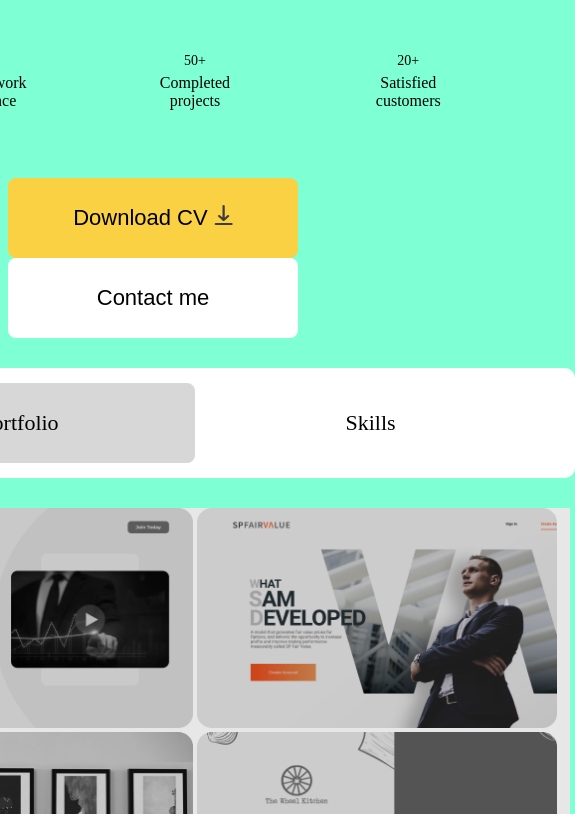
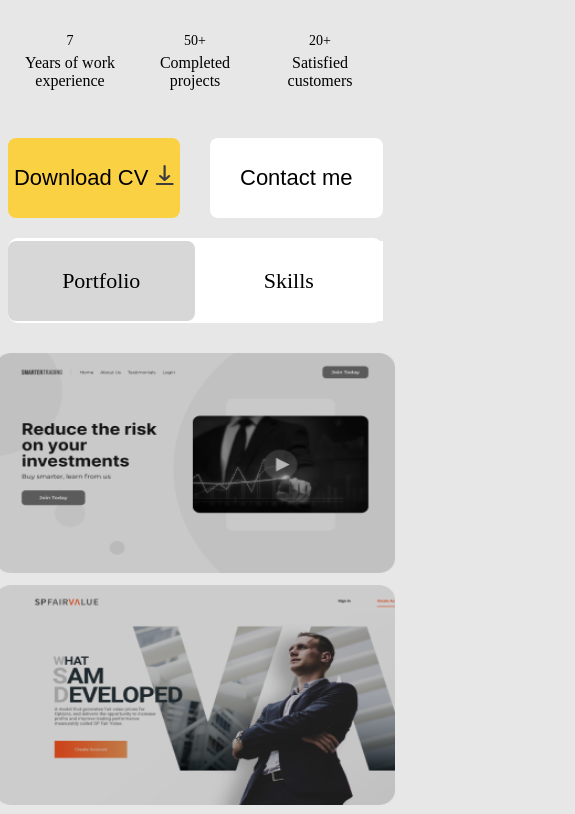
Before and after one commit to nima0096/portfolio, a plain HTML site: page index.html in a window 390 px wide. Shown: the part 320-1134 px from the top of the page, 575 px wide, since content can reach past the window. Drawn offline with Linux system fonts and the light colour scheme.

Commit message:
added changes

```diff
--- a/dark.css
+++ b/dark.css
@@ -1,16 +1,21 @@
 body {
-  background-color: black;
+  background-color: rgb(166, 223, 249);
   display: flex;
   flex-direction: column;
   align-items: center;
   gap: 60px;
   color: white;
-  font-family: Popping;
+  font-family: Poppins;
 }
 #circle-logo {
-  border-radius: 180px;
-  background-color: whitesmoke;
-  padding: 12px;
+  width: 80px;
+  height: 80px;
+  background-color: white;
+  border: none;
+  border-radius: 50%;
+  display: flex;
+  justify-content: center;
+  align-items: center;
 }
 
 #circle-logo:hover {
@@ -40,6 +45,55 @@ body {
 #rigth-head p {
   font-size: 22px;
 }
+#button-left {
+  width: 290px;
+  height: 80px;
+  background-color: #fbd144;
+  border: none;
+  font-size: 22px;
+  border-radius: 8px;
+  margin-right: 30px;
+  background-color: #fbd144;
+}
+#button-rigth {
+  width: 290px;
+  height: 80px;
+  background-color: white;
+  border: none;
+  font-size: 22px;
+  border-radius: 8px;
+}
+#big-div {
+  height: 110px;
+  background-color: white;
+  border-radius: 10px;
+  display: flex;
+  flex-direction: row;
+  justify-content: center;
+  align-items: center;
+}
+#big-div-left {
+  width: 351px;
+  height: 80px;
+  background-color: #d7d7d7;
+  font-size: 22px;
+  display: flex;
+  flex-direction: row;
+  justify-content: center;
+  align-items: center;
+  border-radius: 8px;
+}
+#big-div-rigth {
+  width: 351px;
+  height: 80px;
+  background-color: white;
+  font-size: 22px;
+  display: flex;
+  flex-direction: row;
+  justify-content: center;
+  align-items: center;
+  color: black;
+}
 
 #text-div {
   width: 640px;
@@ -59,3 +113,69 @@ body {
   margin: 3px;
   font-size: 24px;
 }
+#img-div-big {
+  width: 750px;
+  display: flex;
+  justify-content: space-between;
+  flex-wrap: wrap;
+}
+.img-div {
+  width: 49%;
+  height: 220px;
+  margin-bottom: 12px;
+  gap: 20px;
+}
+@media (max-width: 480px) {
+  body {
+    background-color: black;
+    gap: 30px;
+  }
+  #circle-logo {
+    width: 48px;
+    height: 48px;
+  }
+
+  #circle-logo svg {
+    width: 24px;
+    height: 24px;
+  }
+  #rigth-head {
+    display: flex;
+    flex-direction: column;
+    align-items: center;
+  }
+  #left-head img {
+    width: 124px;
+    height: 124px;
+  }
+  #rigth-head h2 {
+    font-weight: 500;
+    font-size: 32px;
+    line-height: 48px;
+  }
+  .text-class p {
+    font-weight: 500;
+    font-size: 14px;
+    line-height: 21px;
+  }
+  #img-div-big {
+    width: 400px;
+  }
+  .img-div {
+    width: 100%;
+  }
+  #text-div {
+    width: 375px;
+    height: 100px;
+  }
+  #big-div {
+    width: 375px;
+    height: 85px;
+  }
+  #button-div {
+    display: flex;
+    text-align: center;
+    width: 375px;
+    height: 70px;
+  }
+}
--- a/portfolio.css
+++ b/portfolio.css
@@ -1,5 +1,5 @@
 body {
-  background-color: #e7e7e7;
+  background-color: rgb(250, 199, 208);
   flex-direction: column;
   align-items: center;
   gap: 60px;
@@ -63,8 +63,7 @@ body {
   margin: 3px;
   font-size: 24px;
 }
-#button-div {
-}
+
 #button-left {
   width: 290px;
   height: 80px;
@@ -116,21 +115,19 @@ body {
 }
 #img-div-big {
   width: 750px;
-  height: 820px;
-  background-color: #e7e7e7;
-  flex-direction: row;
-  justify-content: center;
-  align-items: center;
-  text-align: center;
+  display: flex;
+  justify-content: space-between;
+  flex-wrap: wrap;
 }
 .img-div {
-  width: 360px;
+  width: 49%;
   height: 220px;
+  margin-bottom: 12px;
   gap: 20px;
 }
-@media (max-width: 620px) {
+@media (max-width: 480px) {
   body {
-    background-color: aquamarine;
+    background-color: #e7e7e7;
     gap: 30px;
   }
   #circle-logo {
@@ -161,4 +158,24 @@ body {
     font-size: 14px;
     line-height: 21px;
   }
+  #img-div-big {
+    width: 400px;
+  }
+  .img-div {
+    width: 100%;
+  }
+  #big-div {
+    width: 375px;
+    height: 85px;
+  }
+  #text-div {
+    width: 375px;
+    height: 100px;
+  }
+  #button-div {
+    display: flex;
+    text-align: center;
+    width: 375px;
+    height: 70px;
+  }
 }
```
